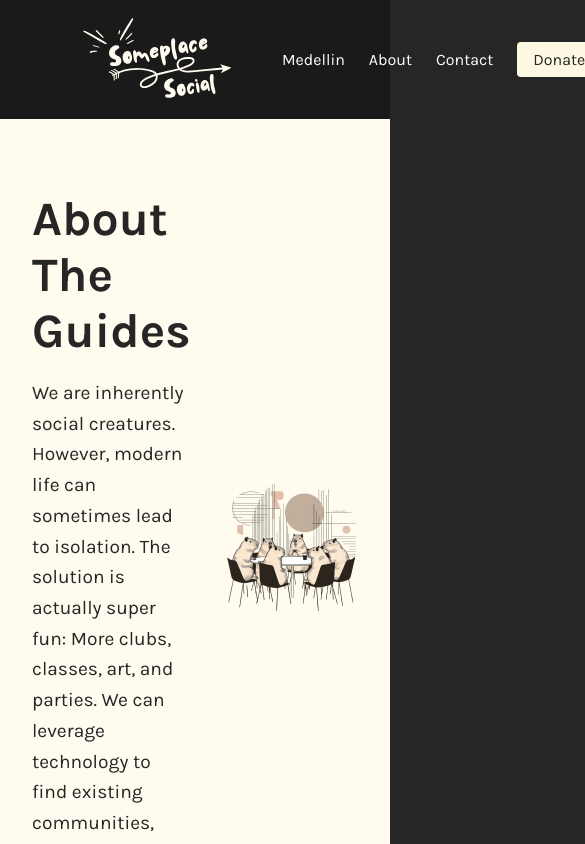
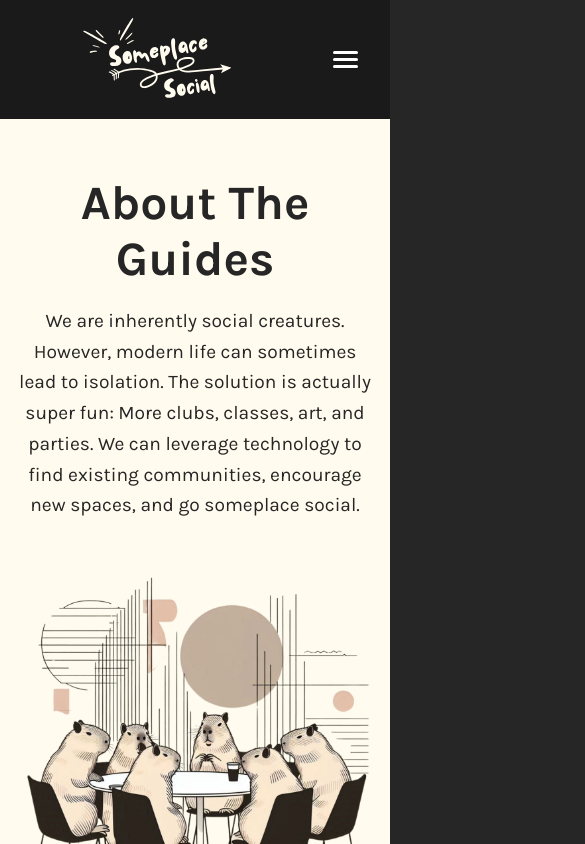
Before and after one commit to someplace-social/someplace_social, a Next.js app: page /about in a window 390 px wide. Shown: the top 844 px of the page, 585 px wide, since content can reach past the window. Built offline with nearby package versions, Linux system fonts and the light colour scheme.

Commit message:
feat: implement mobile optimization for layout and navigation

```diff
--- a/app/Page.module.css
+++ b/app/Page.module.css
@@ -45,3 +45,15 @@
   display: inline-block;
   margin-top: 1rem;
 }
+
+/* --- Mobile Styles --- */
+@media (max-width: 768px) {
+  .page {
+    padding: 1rem; /* Reduce padding on mobile */
+  }
+
+  .heroSection {
+    flex-direction: column; /* Stack hero content vertically */
+    text-align: center;
+  }
+}
--- a/app/components/Header.module.css
+++ b/app/components/Header.module.css
@@ -3,10 +3,11 @@
   justify-content: space-between;
   align-items: center;
   padding: 1rem 2rem;
-  background-color: #1A1A1A; /* Darkened color */
+  background-color: #1A1A1A;
   color: white;
 }
 
+/* --- Desktop Navigation --- */
 .nav {
   display: flex;
   gap: 1.5rem;
@@ -32,3 +33,47 @@
   text-decoration: none;
   font-size: 1rem;
 }
+
+/* --- Mobile Navigation --- */
+.hamburger {
+  display: none; /* Hidden on desktop */
+  flex-direction: column;
+  gap: 4px;
+  cursor: pointer;
+}
+
+.hamburger div {
+  width: 25px;
+  height: 3px;
+  background-color: white;
+  border-radius: 5px;
+}
+
+.mobileNav {
+  display: none; /* Hidden by default */
+  position: absolute;
+  top: 100%;
+  left: 0;
+  right: 0;
+  background-color: #1A1A1A;
+  padding: 1rem;
+  flex-direction: column;
+  align-items: center;
+  gap: 1.5rem;
+  z-index: 20;
+}
+
+/* --- Media Query for Mobile --- */
+@media (max-width: 768px) {
+  .nav {
+    display: none; /* Hide desktop nav on mobile */
+  }
+
+  .hamburger {
+    display: flex; /* Show hamburger on mobile */
+  }
+
+  .mobileNav.open {
+    display: flex; /* Show mobile nav when open */
+  }
+}
--- a/app/components/Header.tsx
+++ b/app/components/Header.tsx
@@ -1,10 +1,17 @@
 "use client";
 
+import { useState } from 'react';
 import Link from 'next/link';
 import Image from 'next/image';
 import styles from './Header.module.css';
 
 export default function Header() {
+  const [isMobileMenuOpen, setIsMobileMenuOpen] = useState(false);
+
+  const toggleMobileMenu = () => {
+    setIsMobileMenuOpen(!isMobileMenuOpen);
+  };
+
   return (
     <header className={styles.header}>
       <div>
@@ -12,12 +19,14 @@ export default function Header() {
           <Image
             src="/images/logo.svg"
             alt="Someplace Social Logo"
-            width={250}  // Increased from 150
-            height={83}  // Increased from 50
+            width={250}
+            height={83}
             priority
           />
         </Link>
       </div>
+
+      {/* Desktop Navigation */}
       <nav className={styles.nav}>
         <Link href="/medellin" className={styles.navLink}>Medellin</Link>
         <Link href="/about" className={styles.navLink}>About</Link>
@@ -26,6 +35,23 @@ export default function Header() {
           Donate
         </a>
       </nav>
+
+      {/* Hamburger Icon */}
+      <div className={styles.hamburger} onClick={toggleMobileMenu}>
+        <div></div>
+        <div></div>
+        <div></div>
+      </div>
+
+      {/* Mobile Navigation Menu */}
+      <nav className={`${styles.mobileNav} ${isMobileMenuOpen ? styles.open : ''}`}>
+        <Link href="/medellin" className={styles.navLink} onClick={toggleMobileMenu}>Medellin</Link>
+        <Link href="/about" className={styles.navLink} onClick={toggleMobileMenu}>About</Link>
+        <Link href="/contact" className={styles.navLink} onClick={toggleMobileMenu}>Contact</Link>
+        <a href="https://buymeacoffee.com/someplacesocial" target="_blank" rel="noopener noreferrer" className={styles.donateButton}>
+          Donate
+        </a>
+      </nav>
     </header>
   );
 }
```
Also changed, not shown: app/medellin/DayAccordion.module.css (+8 -1 lines).
